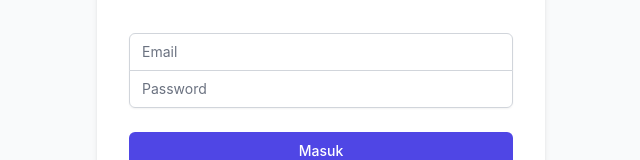
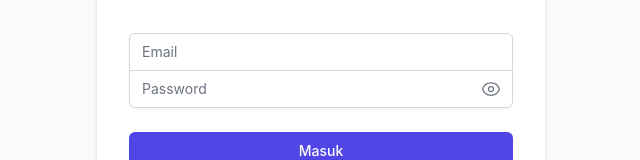
Before and after one commit to AL4ONE/monitorcanvassing, a React (Vite) app: page /login in a window 1280 px wide. Shown: the part 355-515 px from the top of the page, without its empty margins (319-959 px from the left). Built offline with nearby package versions, Linux system fonts and the light colour scheme.

Commit message:
feat: add password visibility

```diff
--- a/src/pages/Login.jsx
+++ b/src/pages/Login.jsx
@@ -5,6 +5,7 @@
 export default function Login() {
   const [email, setEmail] = useState('');
   const [password, setPassword] = useState('');
+  const [showPassword, setShowPassword] = useState(false);
   const [error, setError] = useState('');
   const [loading, setLoading] = useState(false);
   const { login } = useAuth();
@@ -59,20 +60,36 @@
                 onChange={(e) => setEmail(e.target.value)}
               />
             </div>
-            <div>
+            <div className="relative">
               <label htmlFor="password" className="sr-only">
                 Password
               </label>
               <input
                 id="password"
                 name="password"
-                type="password"
+                type={showPassword ? "text" : "password"}
                 required
-                className="appearance-none rounded-none relative block w-full px-3 py-2 border border-gray-300 placeholder-gray-500 text-gray-900 rounded-b-md focus:outline-none focus:ring-indigo-500 focus:border-indigo-500 focus:z-10 sm:text-sm"
+                className="appearance-none rounded-none relative block w-full px-3 py-2 border border-gray-300 placeholder-gray-500 text-gray-900 rounded-b-md focus:outline-none focus:ring-indigo-500 focus:border-indigo-500 focus:z-10 sm:text-sm pr-10"
                 placeholder="Password"
                 value={password}
                 onChange={(e) => setPassword(e.target.value)}
               />
+              <button
+                type="button"
+                className="absolute inset-y-0 right-0 pr-3 flex items-center z-20"
+                onClick={() => setShowPassword(!showPassword)}
+              >
+                {showPassword ? (
+                  <svg xmlns="http://www.w3.org/2000/svg" fill="none" viewBox="0 0 24 24" strokeWidth={1.5} stroke="currentColor" className="w-5 h-5 text-gray-500 hover:text-gray-700">
+                    <path strokeLinecap="round" strokeLinejoin="round" d="M3.98 8.223A10.477 10.477 0 001.934 12C3.226 16.338 7.244 19.5 12 19.5c.993 0 1.953-.138 2.863-.395M6.228 6.228A10.45 10.45 0 0112 4.5c4.756 0 8.773 3.162 10.065 7.498a10.523 10.523 0 01-4.293 5.774M6.228 6.228L3 3m3.228 3.228l3.65 3.65m7.894 7.894L21 21m-3.228-3.228l-3.65-3.65m0 0a3 3 0 10-4.243-4.243m4.242 4.242L9.88 9.88" />
+                  </svg>
+                ) : (
+                  <svg xmlns="http://www.w3.org/2000/svg" fill="none" viewBox="0 0 24 24" strokeWidth={1.5} stroke="currentColor" className="w-5 h-5 text-gray-500 hover:text-gray-700">
+                    <path strokeLinecap="round" strokeLinejoin="round" d="M2.036 12.322a1.012 1.012 0 010-.639C3.423 7.51 7.36 4.5 12 4.5c4.638 0 8.573 3.007 9.963 7.178.07.207.07.431 0 .639C20.577 16.49 16.64 19.5 12 19.5c-4.638 0-8.573-3.007-9.963-7.178z" />
+                    <path strokeLinecap="round" strokeLinejoin="round" d="M15 12a3 3 0 11-6 0 3 3 0 016 0z" />
+                  </svg>
+                )}
+              </button>
             </div>
           </div>
 
```
